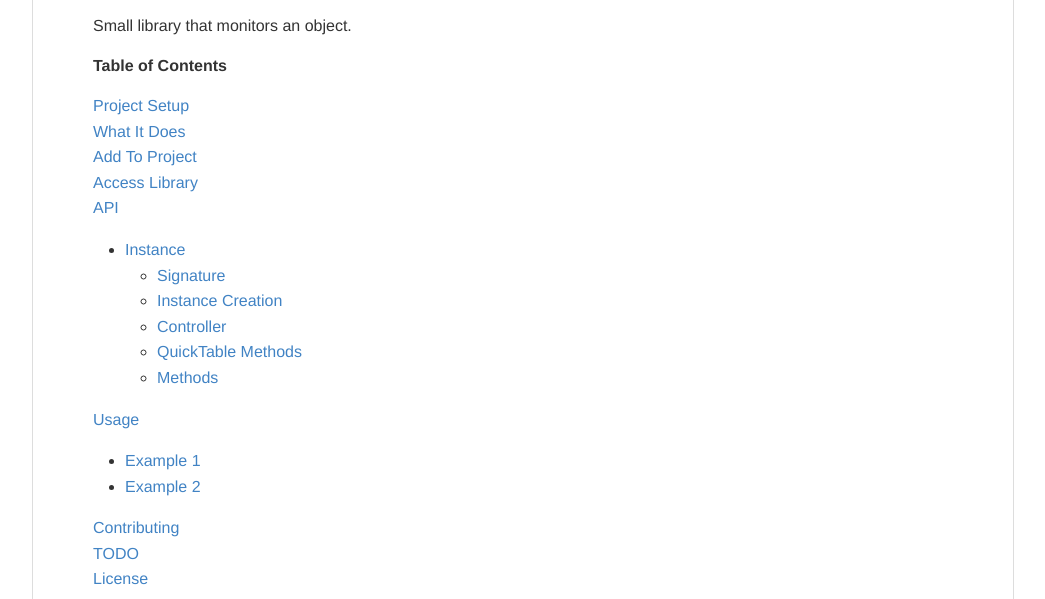
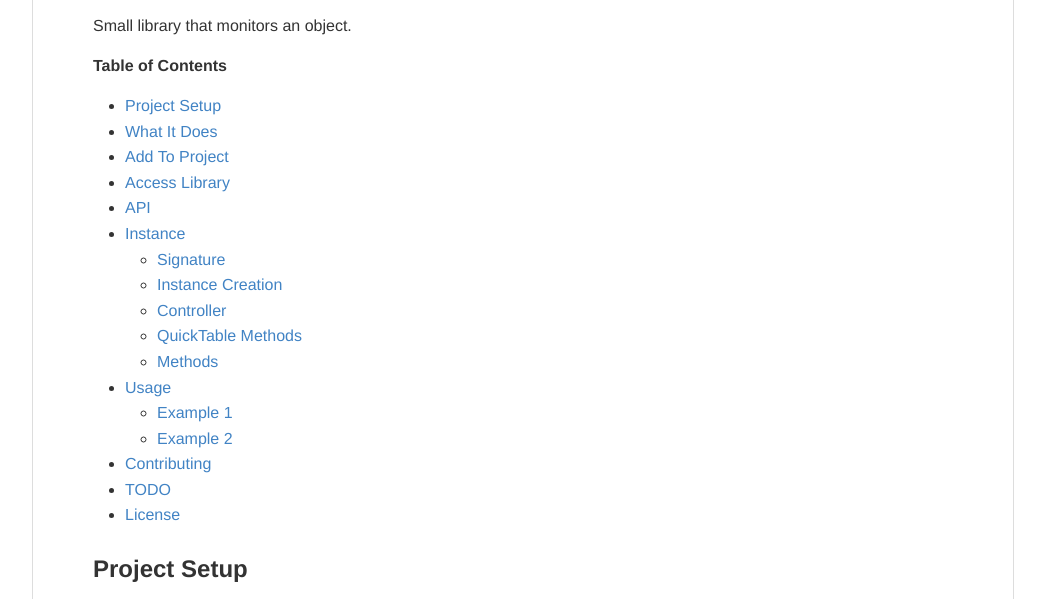
Before and after one commit to cgabriel5/monitorjs, a website: page markdown/preview/README.html in a window 1280 px wide. Shown: the part 129-728 px from the top of the page, without its empty margins (117-1162 px from the left). Drawn offline with Linux system fonts and the light colour scheme.

Commit message:
docs: Update README.md
Simplify the table of contents.

```diff
--- a/markdown/preview/README.html
+++ b/markdown/preview/README.html
@@ -14,23 +14,29 @@
     <article class="markdown-body"><h1 id="monitor-(monitorjs)">monitor (monitorjs)</h1>
 <p>Small library that monitors an object.</p>
 <h5 id="table-of-contents">Table of Contents</h5>
-<p><a href="#project-setup">Project Setup</a><br><a href="#what-it-does">What It Does</a><br><a href="#add-to-project">Add To Project</a><br><a href="#access-library">Access Library</a><br><a href="#api">API</a>  </p>
 <ul class="list">
+<li><a href="#project-setup">Project Setup</a></li>
+<li><a href="#what-it-does">What It Does</a></li>
+<li><a href="#add-to-project">Add To Project</a></li>
+<li><a href="#access-library">Access Library</a></li>
+<li><a href="#api">API</a></li>
 <li><a href="#instance-api">Instance</a><ul class="list">
-<li><a href="#signature-api">Signature</a> </li>
-<li><a href="#instance-creation">Instance Creation</a>  </li>
-<li><a href="#instance-controller">Controller</a>  </li>
-<li><a href="#instance-quicktable-methods-reference">QuickTable Methods</a>  </li>
-<li><a href="#instance-methods-long">Methods</a> </li>
+<li><a href="#signature-api">Signature</a></li>
+<li><a href="#instance-creation">Instance Creation</a></li>
+<li><a href="#instance-controller">Controller</a></li>
+<li><a href="#instance-quicktable-methods-reference">QuickTable Methods</a></li>
+<li><a href="#instance-methods-long">Methods</a></li>
 </ul>
 </li>
-</ul>
-<p><a href="#usage">Usage</a>  </p>
-<ul class="list">
+<li><a href="#usage">Usage</a><ul class="list">
 <li><a href="#usage-example-1">Example 1</a></li>
 <li><a href="#usage-example-2">Example 2</a></li>
 </ul>
-<p><a href="#contributing">Contributing</a><br><a href="#todo">TODO</a><br><a href="#license">License</a>  </p>
+</li>
+<li><a href="#contributing">Contributing</a></li>
+<li><a href="#todo">TODO</a></li>
+<li><a href="#license">License</a></li>
+</ul>
 <p><a name="project-setup"></a></p>
 <h3 id="project-setup">Project Setup</h3>
 <p>Project uses <a href="https://github.com/cgabriel5/snippets/tree/master/boilerplate/application">this</a> boilerplate. Its <a href="https://github.com/cgabriel5/snippets/blob/master/boilerplate/application/README.md#-read-before-use">README.md</a> contains instructions for <code>Yarn</code> and <code>Gulp</code>.</p>
```
Also changed, not shown: README.md.
